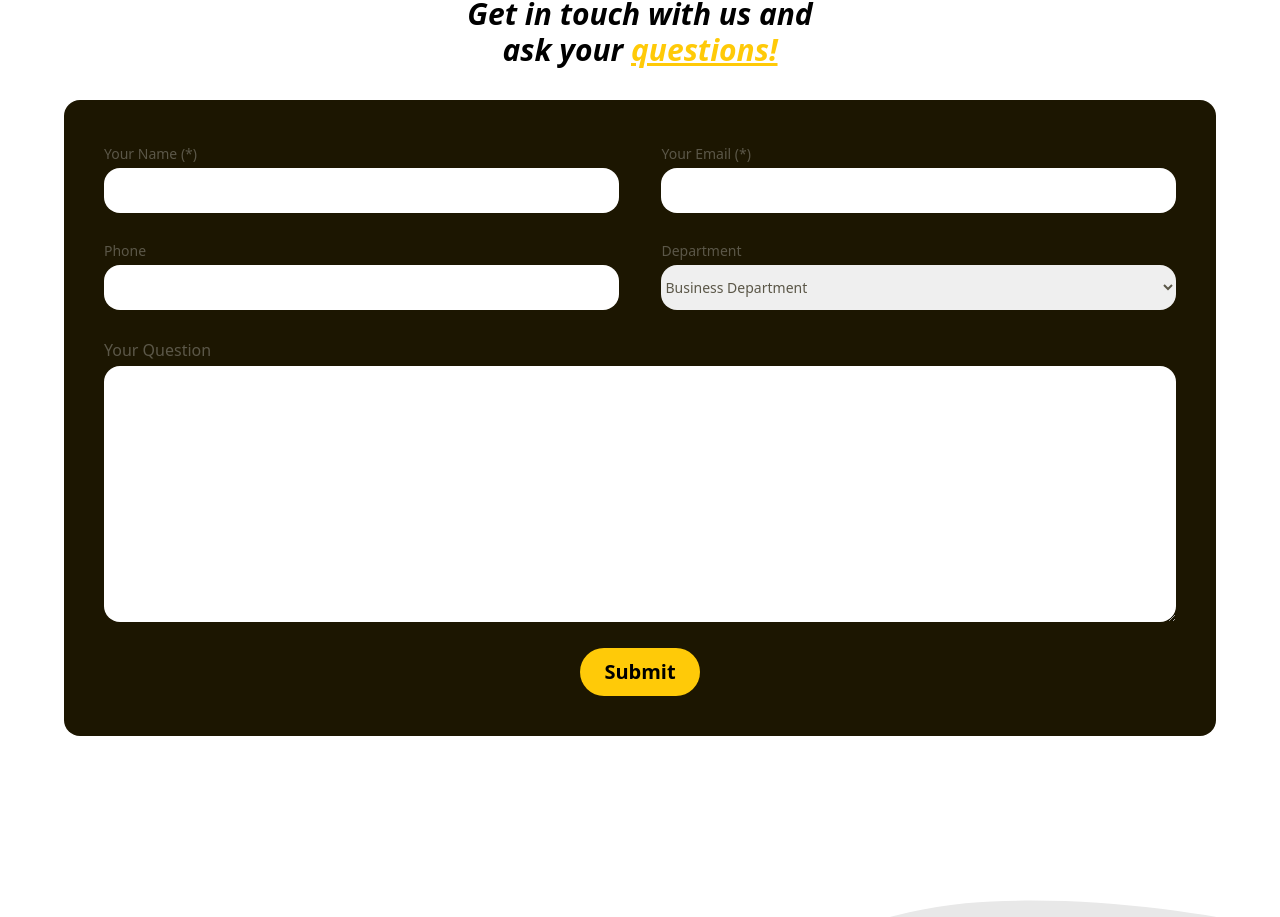
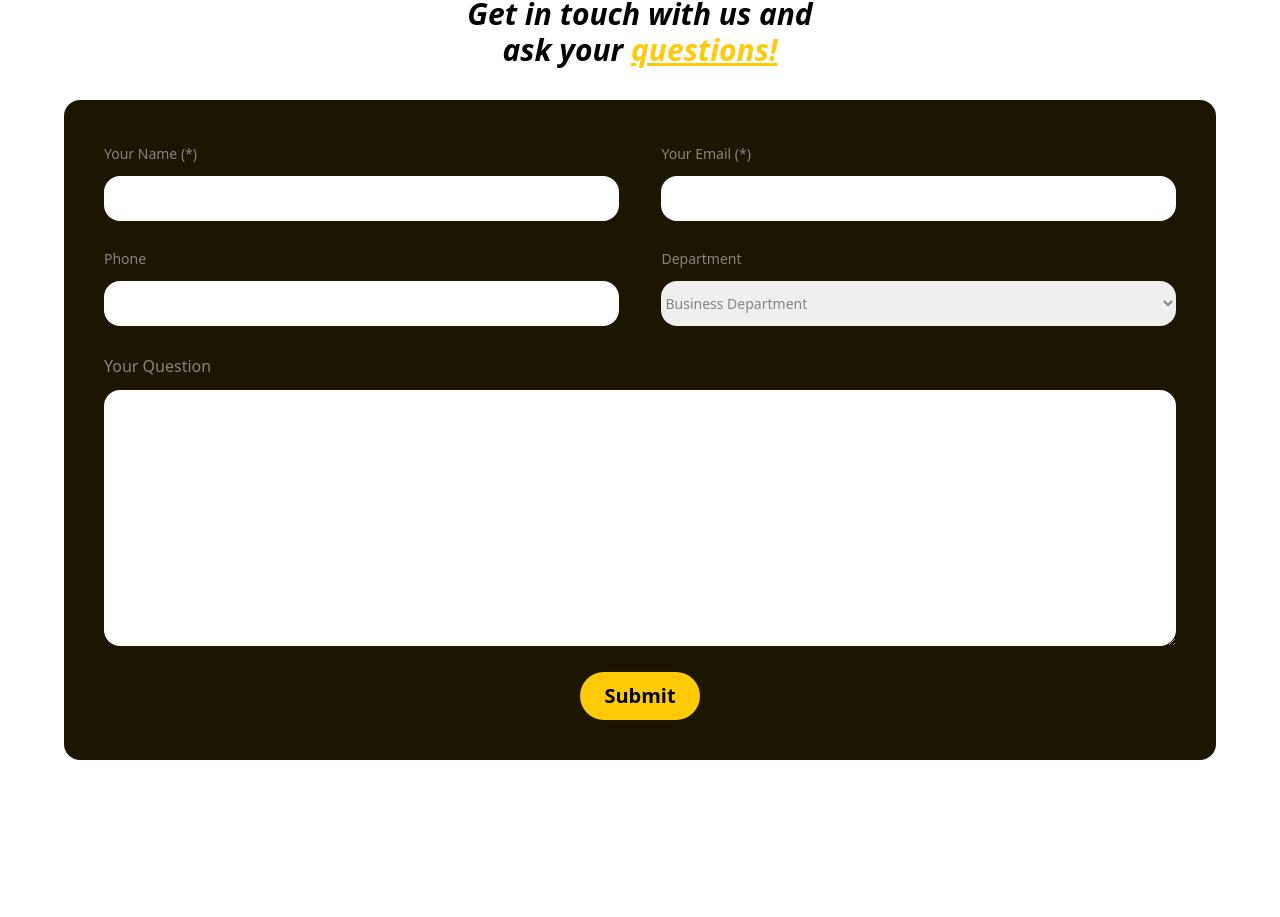
Before and after one commit to itunumide/car-rental, a React (Vite) app: page /contact in a window 1280 px wide. Shown: the part 492-1409 px from the top of the page. Built offline with nearby package versions, Linux system fonts and the light colour scheme.

Commit message:
fetching the latest update

```diff
--- a/src/pages/Contact.jsx
+++ b/src/pages/Contact.jsx
@@ -82,7 +82,7 @@ const Contact = () => {
                     </div>
 
                     <div className='form-container bg-formBg w-full rounded-2xl'>
-                        <form onSubmit={handleSubmit} autoComplete='on' className='flex flex-col justify-center items-center text-customAccordionColor m-10'>
+                        <form onSubmit={handleSubmit} autoComplete='on' className='flex flex-col justify-center items-center text-formLabel m-10'>
                             <div className="name-and-email flex flex-col md:flex-row md:justify-between w-full">
                                 <div className="name text-sm leading-loose w-full md:w-[48%]">
                                     <label>Your Name (*)</label> <br />
@@ -91,7 +91,7 @@ const Contact = () => {
                                         name="name"
                                         value={formData.name}
                                         onChange={handleChange}
-                                        className='w-full h-[45px] rounded-2xl p-4'
+                                        className='w-full h-[45px] rounded-2xl p-4 mt-2'
                                     />
                                     {errors.name && <p className="text-red-500 text-xs mt-1">{errors.name}</p>}
                                 </div>
@@ -103,7 +103,7 @@ const Contact = () => {
                                             name="email"
                                             value={formData.email}
                                             onChange={handleChange}
-                                            className='w-full h-[45px] rounded-2xl p-4'
+                                            className='w-full h-[45px] rounded-2xl p-4 mt-2'
                                         />
                                         {errors.email && <p className="text-red-500 text-xs mt-1">{errors.email}</p>}
                                 </div>
@@ -118,14 +118,14 @@ const Contact = () => {
                                         name="phone"
                                         value={formData.phone}
                                         onChange={handleChange}
-                                        className='w-full h-[45px] rounded-2xl p-4'
+                                        className='w-full h-[45px] rounded-2xl p-4 mt-2'
                                     />
                                     {errors.phone && <p className="text-red-500 text-xs mt-1">{errors.phone}</p>}
                                 </div>
 
                                 <div className="department text-sm leading-loose w-full md:w-[48%] mt-5 md:mt-0">
                                     <label>Department</label> <br />
-                                    <select name="" id="" className='w-full h-[45px] rounded-2xl'>
+                                    <select name="" id="" className='w-full h-[45px] rounded-2xl mt-2'>
                                         <option>Business Department</option>
                                         <option>Personal Department</option>
                                         <option>Support Department</option>
@@ -142,7 +142,7 @@ const Contact = () => {
                                     rows="7"
                                     value={formData.question}
                                     onChange={handleChange}
-                                    className='w-full rounded-2xl p-4'>
+                                    className='w-full rounded-2xl p-4 mt-2'>
                                 </textarea>
                                 {errors.question && <p className="text-red-500 text-xs mt-1">{errors.question}</p>}
                             </div>
--- a/src/pages/FAQ.jsx
+++ b/src/pages/FAQ.jsx
@@ -70,7 +70,7 @@ const FAQs = () => {
                 </div>
               </div>
 
-              <form onSubmit={handleSubmit} className='flex flex-col justify-center items-center text-customAccordionColor'>
+              <form onSubmit={handleSubmit} className='flex flex-col justify-center items-center text-formLabel'>
                 <div className="name-email flex w-[350px] justify-between 500px:flex 500px:flex-col 500px:leading-4">
                   <div className="name text-sm">
                     <label>Your Name (*)</label> <br />
@@ -79,7 +79,7 @@ const FAQs = () => {
                       name="name"
                       value={formValues.name}
                       onChange={handleInputChange}
-                      className='w-[150px] h-[35px] rounded-2xl 500px:w-[350px] 500px:h-[30px] px-4'
+                      className='w-[150px] h-[35px] rounded-2xl 500px:w-[350px] 500px:h-[30px] px-4 mt-2'
                     />
                     {errors.name && <p className="text-red-500">{errors.name}</p>}
                   </div>
@@ -91,7 +91,7 @@ const FAQs = () => {
                       name="email"
                       value={formValues.email}
                       onChange={handleInputChange}
-                      className='w-[150px] h-[35px] rounded-2xl 500px:w-[350px] 500px:h-[30px] px-4'
+                      className='w-[150px] h-[35px] rounded-2xl 500px:w-[350px] 500px:h-[30px] px-4 mt-2'
                     />
                     {errors.email && <p className="text-red-500">{errors.email}</p>}
                   </div>
@@ -105,14 +105,14 @@ const FAQs = () => {
                     name="subject"
                     value={formValues.subject}
                     onChange={handleInputChange}
-                    className='w-[350px] h-[35px] rounded-2xl 500px:w-[350px] 500px:h-[30px] px-4'
+                    className='w-[350px] h-[35px] rounded-2xl 500px:w-[350px] 500px:h-[30px] px-4 mt-2'
                   />
                 </div>
                 <br />
 
                 <div className="department flex flex-col leading-loose">
                   <label>Department</label>
-                  <select name="" id="" className='w-[350px] h-[35px] px-4 rounded-2xl 500px:w-[350px] 500px:h-[30px]'>
+                  <select name="" id="" className='w-[350px] h-[35px] px-4 rounded-2xl 500px:w-[350px] 500px:h-[30px] mt-2'>
                     <option value="department">Business Department</option>
                     <option value="department">Personal Department</option>
                     <option value="department">Support Department</option>
@@ -130,18 +130,18 @@ const FAQs = () => {
                     cols="45"
                     value={formValues.question}
                     onChange={handleInputChange}
-                    className='rounded-2xl px-4 mb-4'
+                    className='rounded-2xl px-4 mb-4 mt-2'
                   ></textarea>
                   <br />
-                  <button type="submit" className='bg-customYellow w-[55px] h-7 rounded-3xl font-bold mb-5'>Ask</button>
+                  <button type="submit" className='bg-customYellow w-[120px] h-7 text-2xl rounded-3xl font-bold mb-5 p-6 flex items-center justify-center'>Ask</button>
                 </div>
               </form>
             </div>
           </div>
 
-          <div className="RHS width-[60%] ml-10 500px:ml-0 500px:w-full 500px:text-center 500px:mb-5">
+          <div className="RHS width-[60%] ml-10 mb-[200px] 500px:ml-0 500px:w-full 500px:text-center 500px:mb-5">
             <div className="top-right mb-10">
-              <h1 className='text-black italic text-3xl font-bold mb-6 500px:text-base'>Do you have any <span className='bg-customYellow underline'>Questions?</span></h1>
+              <h1 className='text-black italic text-5xl font-bold mb-6 500px:text-base'>Do you have any <span className='bg-customYellow underline'>Questions?</span></h1>
               <p className='text-customP mb-4 text-xl 500px:m-[18px] 500px:text-[12px] leading-tight'>
                 Please read questions below and if you can not find your answer, please send us your question, we will answer you as soon as possible
               </p>
--- a/tailwind.config.js
+++ b/tailwind.config.js
@@ -12,6 +12,7 @@ export default {
         customAccordionColor: '#5b5748',
         customGray: '#1e1e1e',
         formBg: '#1C1601',
+        formLabel: '#858480'
       },
 
       screens: {
```
